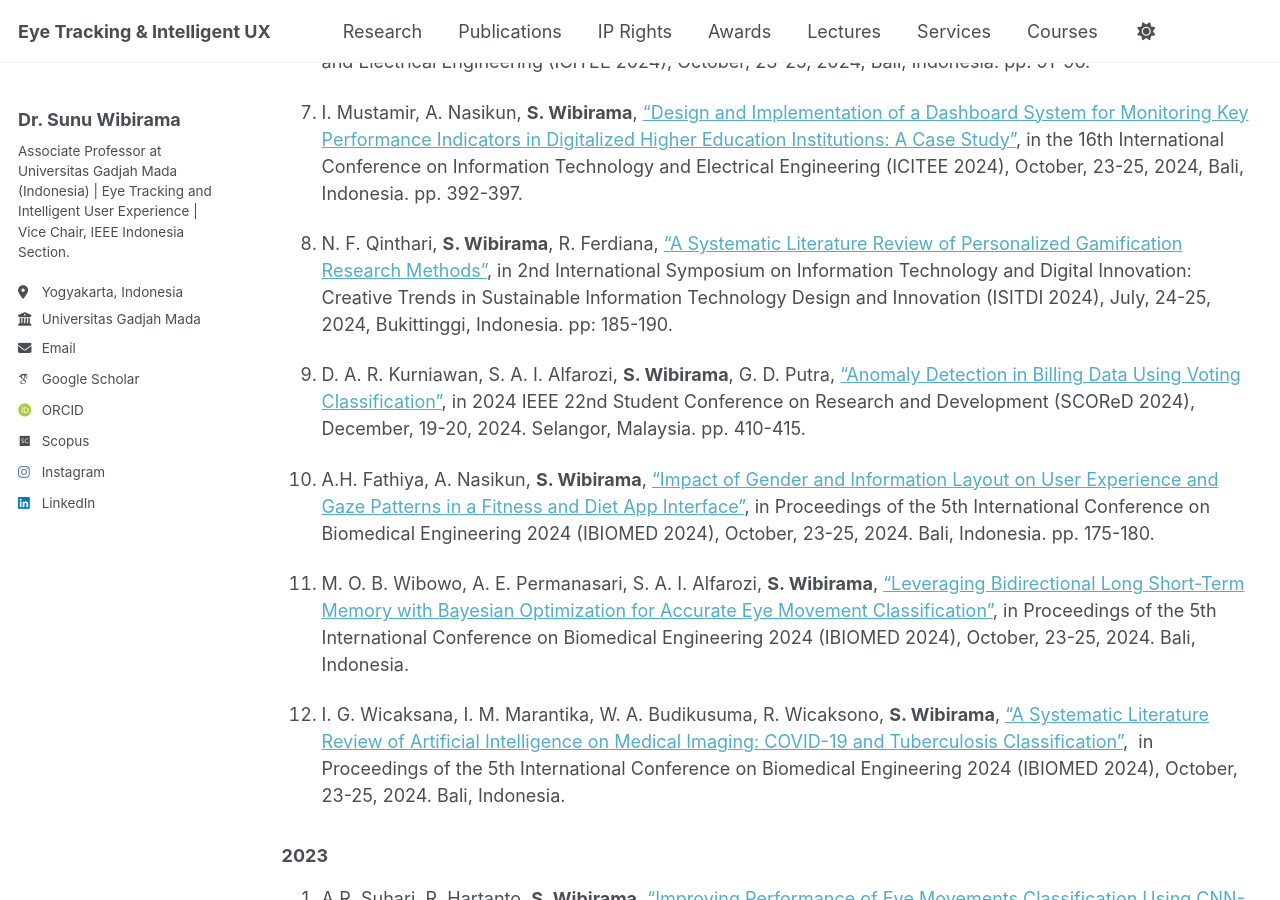
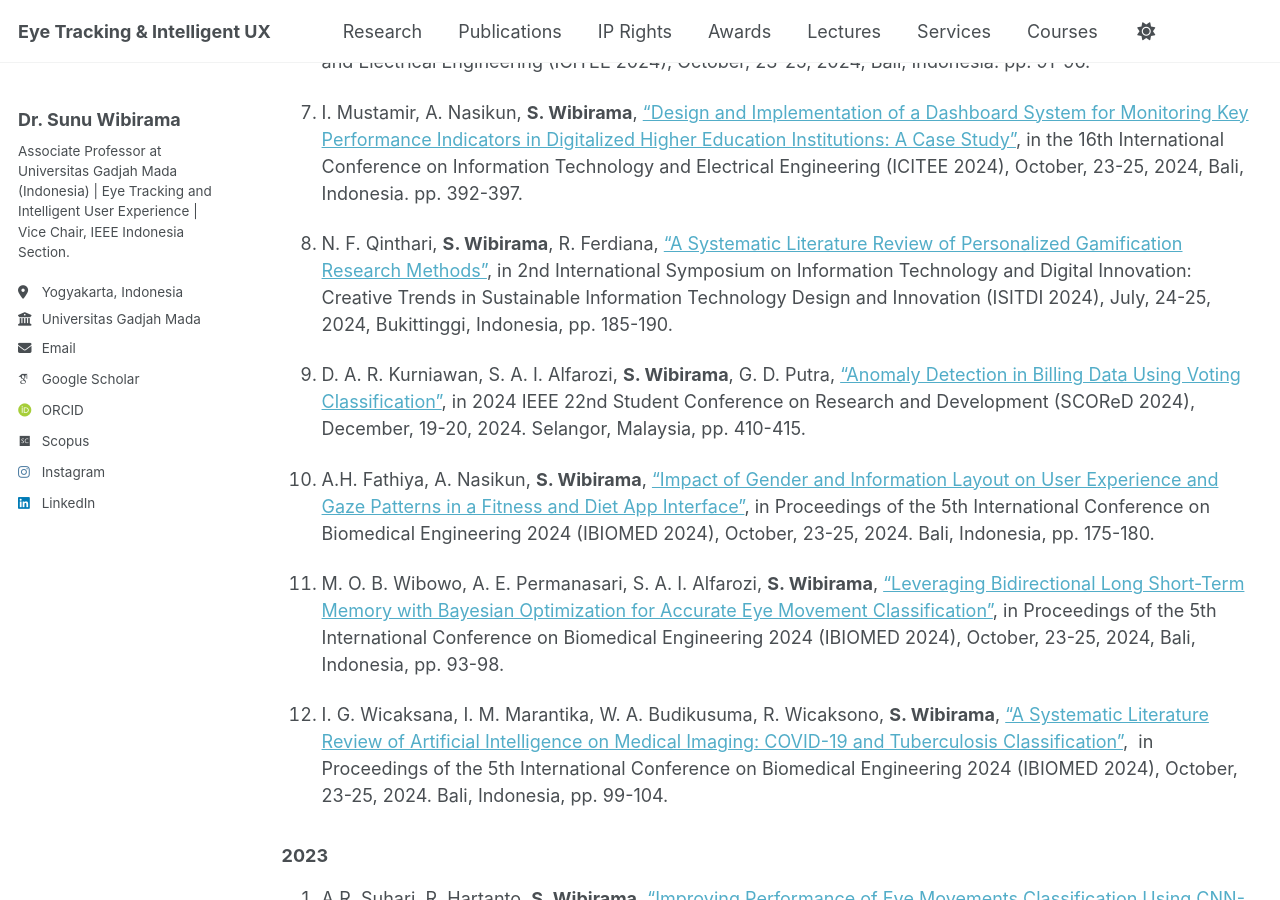
Before and after one commit to wibirama/wibirama.github.io, a Jekyll site: the page built from _pages/allpublications.md, in a window 1280 px wide and 900 px high, scrolled down 4271 px. Built offline with Jekyll 4.4.1, drawn with Linux system fonts in a browser that asks for light colours; emoji names are drawn with the system emoji font; some web fonts are replaced; a script that is not in the unit is left out; some of the changed text lies outside the part shown.

Commit message:
Update allpublications.md

```diff
--- a/_pages/allpublications.md
+++ b/_pages/allpublications.md
@@ -89,13 +89,13 @@ Conference papers
 
 ### 2025
 
-1. A. Solaeman, S. A. I. Alfarozi, **S. Wibirama**, [“A Systematic Literature Review of Transfer Learning for Eye Tracking”](http://dx.doi.org/10.1109/ICADEIS65852.2025.10933367), in 2025 International Conference on Advancement in Data Science, E-learning and Information System: Integrating Data Science and Information System (ICADEIS 2025), February, 3-4, 2025, Bandung, Indonesia.
+1. A. Solaeman, S. A. I. Alfarozi, **S. Wibirama**, [“A Systematic Literature Review of Transfer Learning for Eye Tracking”](http://dx.doi.org/10.1109/ICADEIS65852.2025.10933367), in 2025 International Conference on Advancement in Data Science, E-learning and Information System: Integrating Data Science and Information System (ICADEIS 2025), February, 3-4, 2025, Bandung, Indonesia, pp. 1-7.
 
 ### 2024
 
 1. S. P. Rahayu, P. Insap Santosa, **S. Wibirama**, ["A Systematic Review of Gamification and Their Impact on E-commerce Applications"](http://dx.doi.org/10.1109/ICITSI65188.2024.10929338), in 2024 International Conference on Information Technology Systems and Innovation (ICITSI 2024), December, 12, 2024, Bandung, Indonesia. pp. 487-492.
 
-2. S. Arizi, N. A. Setiawan, **S. Wibirama**, ["Systematic Literature Review: Implemented Motor Imagery Recognition Methods"](http://dx.doi.org/10.1109/AIMS61812.2024.10512960), in International Conference on Artificial Intelligence and Mechatronics System (AIMS 2024), February, 22-23, 2024, Bandung, Indonesia.
+2. S. Arizi, N. A. Setiawan, **S. Wibirama**, ["Systematic Literature Review: Implemented Motor Imagery Recognition Methods"](http://dx.doi.org/10.1109/AIMS61812.2024.10512960), in International Conference on Artificial Intelligence and Mechatronics System (AIMS 2024), February, 22-23, 2024, Bandung, Indonesia, pp. 1-5.
 
 3. F. A. Faiz, **S. Wibirama**, H. Nurlatifa, N. A. Setiawan, ["A Systematic Review of Deep Learning Approaches to Visual Saliency Prediction on Webpage Images"](https://dx.doi.org/10.1109/ICICoS62600.2024.10636890), in International Conference on Informatics and Computational Sciences 2024, July, 17-18, 2024, Semarang, Indonesia. pp. 479-484.
 
@@ -107,15 +107,15 @@ Conference papers
 
 7. I. Mustamir, A. Nasikun, **S. Wibirama**, ["Design and Implementation of a Dashboard System for Monitoring Key Performance Indicators in Digitalized Higher Education Institutions: A Case Study"](http://dx.doi.org/10.1109/ICITEE62483.2024.10808311), in the 16th International Conference on Information Technology and Electrical Engineering (ICITEE 2024), October, 23-25, 2024, Bali, Indonesia. pp. 392-397.
 
-8. N. F. Qinthari, **S. Wibirama**, R. Ferdiana, ["A Systematic Literature Review of Personalized Gamification Research Methods"](http://dx.doi.org/10.1109/ISITDI62380.2024.10795944), in 2nd International Symposium on Information Technology and Digital Innovation: Creative Trends in Sustainable Information Technology Design and Innovation (ISITDI 2024), July, 24-25, 2024, Bukittinggi, Indonesia. pp: 185-190.
+8. N. F. Qinthari, **S. Wibirama**, R. Ferdiana, ["A Systematic Literature Review of Personalized Gamification Research Methods"](http://dx.doi.org/10.1109/ISITDI62380.2024.10795944), in 2nd International Symposium on Information Technology and Digital Innovation: Creative Trends in Sustainable Information Technology Design and Innovation (ISITDI 2024), July, 24-25, 2024, Bukittinggi, Indonesia, pp. 185-190.
 
-9. D. A. R. Kurniawan, S. A. I. Alfarozi, **S. Wibirama**, G. D. Putra, ["Anomaly Detection in Billing Data Using Voting Classification"](http://dx.doi.org/10.1109/SCOReD64708.2024.10872639), in 2024 IEEE 22nd Student Conference on Research and Development (SCOReD 2024), December, 19-20, 2024. Selangor, Malaysia. pp. 410-415.
+9. D. A. R. Kurniawan, S. A. I. Alfarozi, **S. Wibirama**, G. D. Putra, ["Anomaly Detection in Billing Data Using Voting Classification"](http://dx.doi.org/10.1109/SCOReD64708.2024.10872639), in 2024 IEEE 22nd Student Conference on Research and Development (SCOReD 2024), December, 19-20, 2024. Selangor, Malaysia, pp. 410-415.
 
-10. A.H. Fathiya, A. Nasikun, **S. Wibirama**, ["Impact of Gender and Information Layout on User Experience and Gaze Patterns in a Fitness and Diet App Interface"](https://dx.doi.org/10.1109/iBioMed62485.2024.10875820), in Proceedings of the 5th International Conference on Biomedical Engineering 2024 (IBIOMED 2024), October, 23-25, 2024. Bali, Indonesia. pp. 175-180.
+10. A.H. Fathiya, A. Nasikun, **S. Wibirama**, ["Impact of Gender and Information Layout on User Experience and Gaze Patterns in a Fitness and Diet App Interface"](https://dx.doi.org/10.1109/iBioMed62485.2024.10875820), in Proceedings of the 5th International Conference on Biomedical Engineering 2024 (IBIOMED 2024), October, 23-25, 2024. Bali, Indonesia, pp. 175-180.
 
-11. M. O. B. Wibowo, A. E. Permanasari, S. A. I. Alfarozi, **S. Wibirama**, ["Leveraging Bidirectional Long Short-Term Memory with Bayesian Optimization for Accurate Eye Movement Classification"](https://dx.doi.org/10.1109/iBioMed62485.2024.10875813), in Proceedings of the 5th International Conference on Biomedical Engineering 2024 (IBIOMED 2024), October, 23-25, 2024. Bali, Indonesia.
+11. M. O. B. Wibowo, A. E. Permanasari, S. A. I. Alfarozi, **S. Wibirama**, ["Leveraging Bidirectional Long Short-Term Memory with Bayesian Optimization for Accurate Eye Movement Classification"](https://dx.doi.org/10.1109/iBioMed62485.2024.10875813), in Proceedings of the 5th International Conference on Biomedical Engineering 2024 (IBIOMED 2024), October, 23-25, 2024, Bali, Indonesia, pp. 93-98.
 
-12. I. G. Wicaksana, I. M. Marantika, W. A. Budikusuma, R. Wicaksono, **S. Wibirama**, ["A Systematic Literature Review of Artificial Intelligence on Medical Imaging: COVID-19 and Tuberculosis Classification"](http://dx.doi.org/10.1109/iBioMed62485.2024.10875821),  in Proceedings of the 5th International Conference on Biomedical Engineering 2024 (IBIOMED 2024), October, 23-25, 2024. Bali, Indonesia.
+12. I. G. Wicaksana, I. M. Marantika, W. A. Budikusuma, R. Wicaksono, **S. Wibirama**, ["A Systematic Literature Review of Artificial Intelligence on Medical Imaging: COVID-19 and Tuberculosis Classification"](http://dx.doi.org/10.1109/iBioMed62485.2024.10875821),  in Proceedings of the 5th International Conference on Biomedical Engineering 2024 (IBIOMED 2024), October, 23-25, 2024. Bali, Indonesia, pp. 99-104.
 
 
 ### 2023
```
